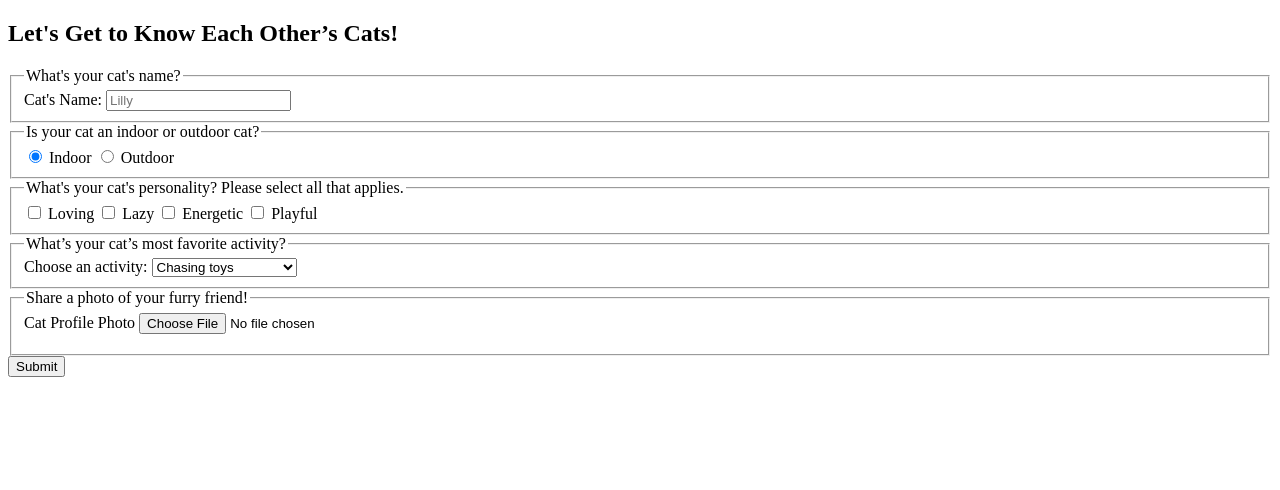
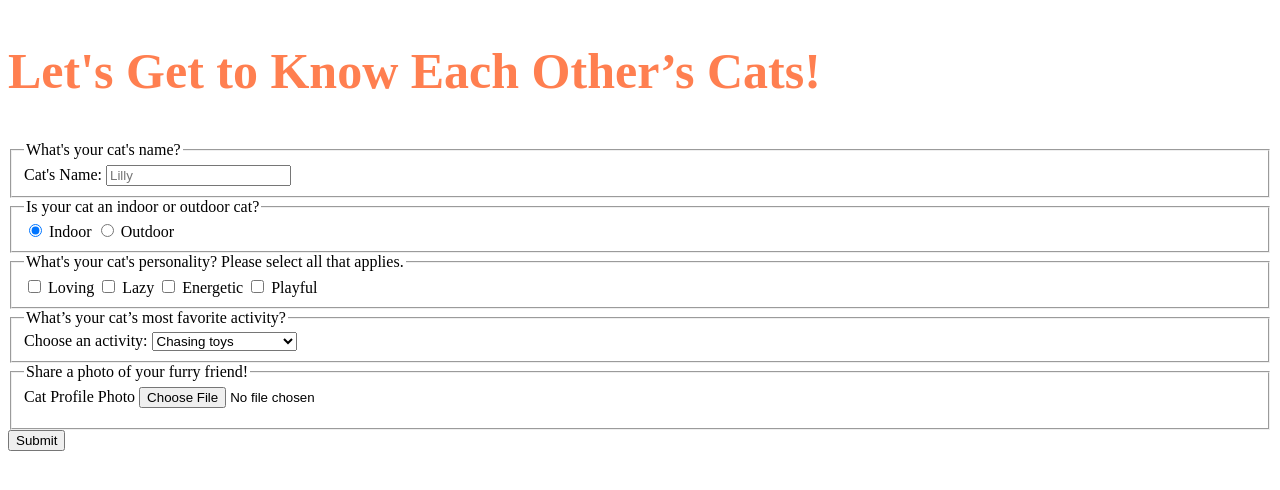
Before and after one commit to dr3amcoder/freeCodeCamp-CatPhotoApp, a plain HTML site: page catProfiles.html in a window 1280 px wide. Drawn offline with Linux system fonts and the light colour scheme; a web font is replaced by a local one.

Commit message:
Added class to CatProfile page heading

```diff
--- a/catProfiles.html
+++ b/catProfiles.html
@@ -8,7 +8,7 @@
     <title>CatPhotoApp</title>
   </head>
   <body>
-    <h2>Let's Get to Know Each Other’s Cats!</h2>
+    <h2 class="meet-the-cats">Let's Get to Know Each Other’s Cats!</h2>
     <form action="catProfile">
         <fieldset>
             <legend>What's your cat's name?</legend>
@@ -60,7 +60,6 @@
             </select>
         </fieldset>
 
-
         <fieldset>
             <legend>Share a photo of your furry friend!</legend>
             <label for="catProfilePhoto">Cat Profile Photo</label>
@@ -69,6 +68,7 @@
                 <img id="previewImage" src="" alt="Cat Profile Photo Preview" style="max-width: 100%; height: auto; display: none;">
             </div>
         </fieldset>
+
         <button type="submit">Submit</button>
     </form>
   </body>
```
